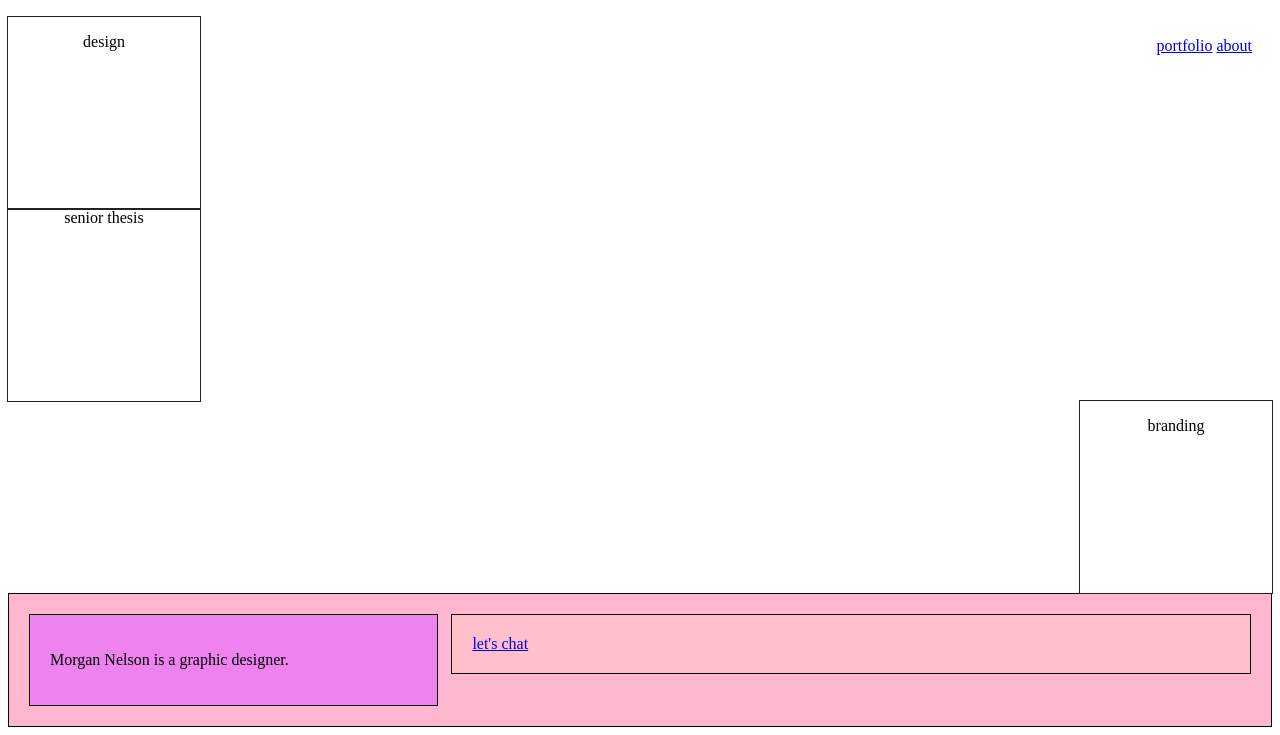
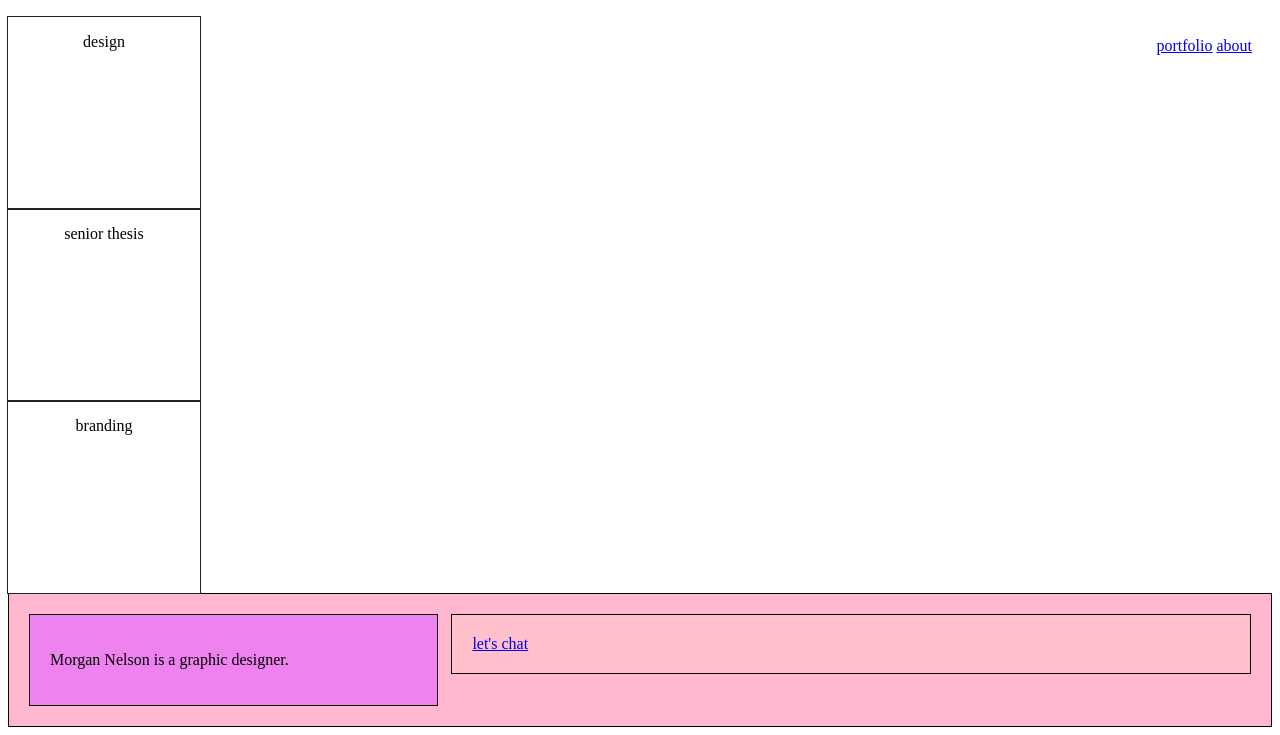
Before and after one commit to morgnel/morgnel.github.io, a plain HTML site: page unit_6/index.html in a window 1280 px wide. Shown: the part 451-1186 px from the top of the page. Drawn offline with Linux system fonts and the light colour scheme.

Commit message:
float left

```diff
--- a/unit_6/css/style.css
+++ b/unit_6/css/style.css
@@ -42,7 +42,7 @@ nav {
 }
 
 #senior_thesis {
-	float: none;
+	float: left;
 	width: 12em;
 	height: 12em;
 	text-align: center;
@@ -51,7 +51,7 @@ nav {
 }
 
 #branding{
-	float: right;
+	float: left;
 	width: 12em;
 	height: 12em;
 	text-align: center;
```
